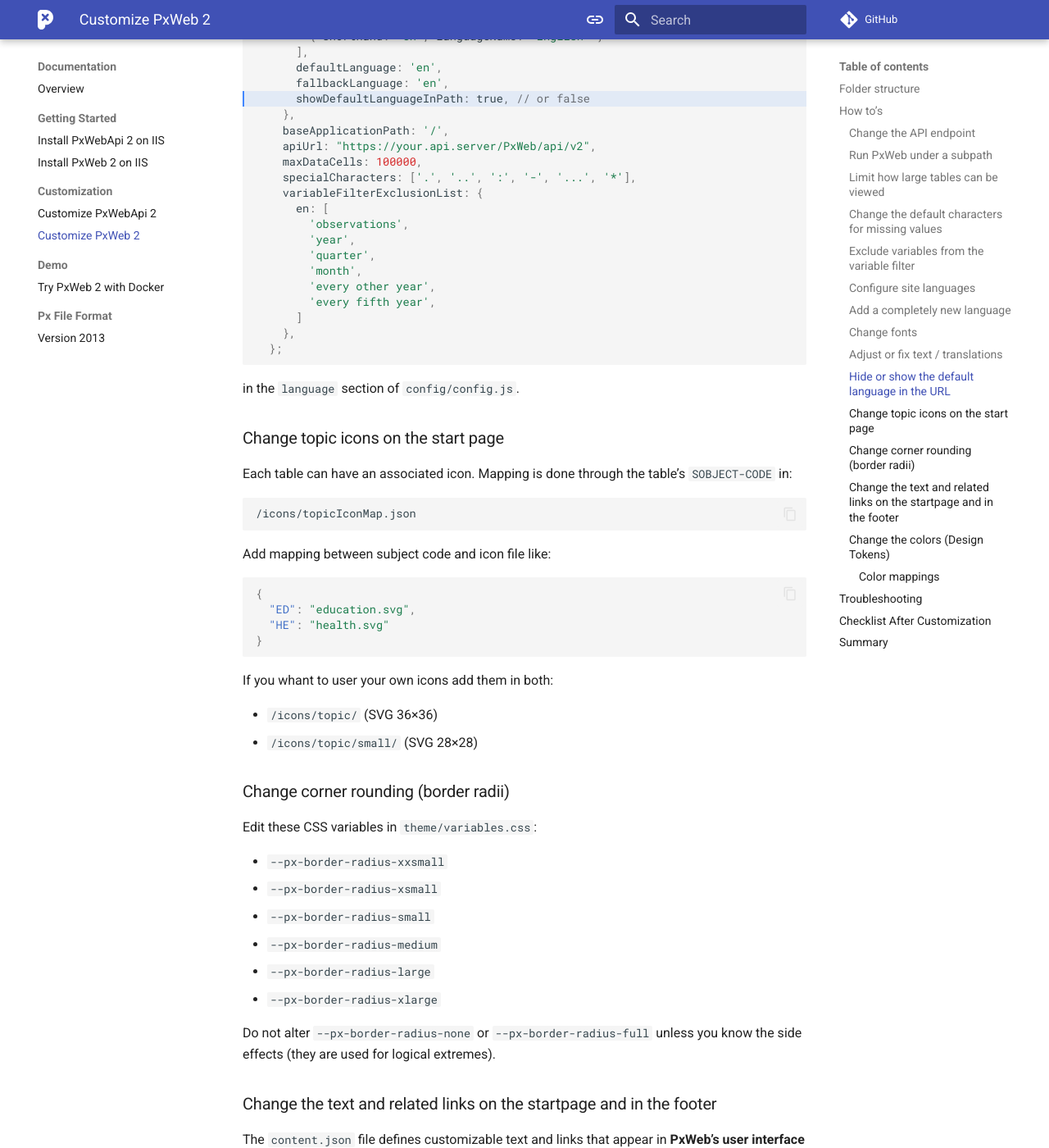
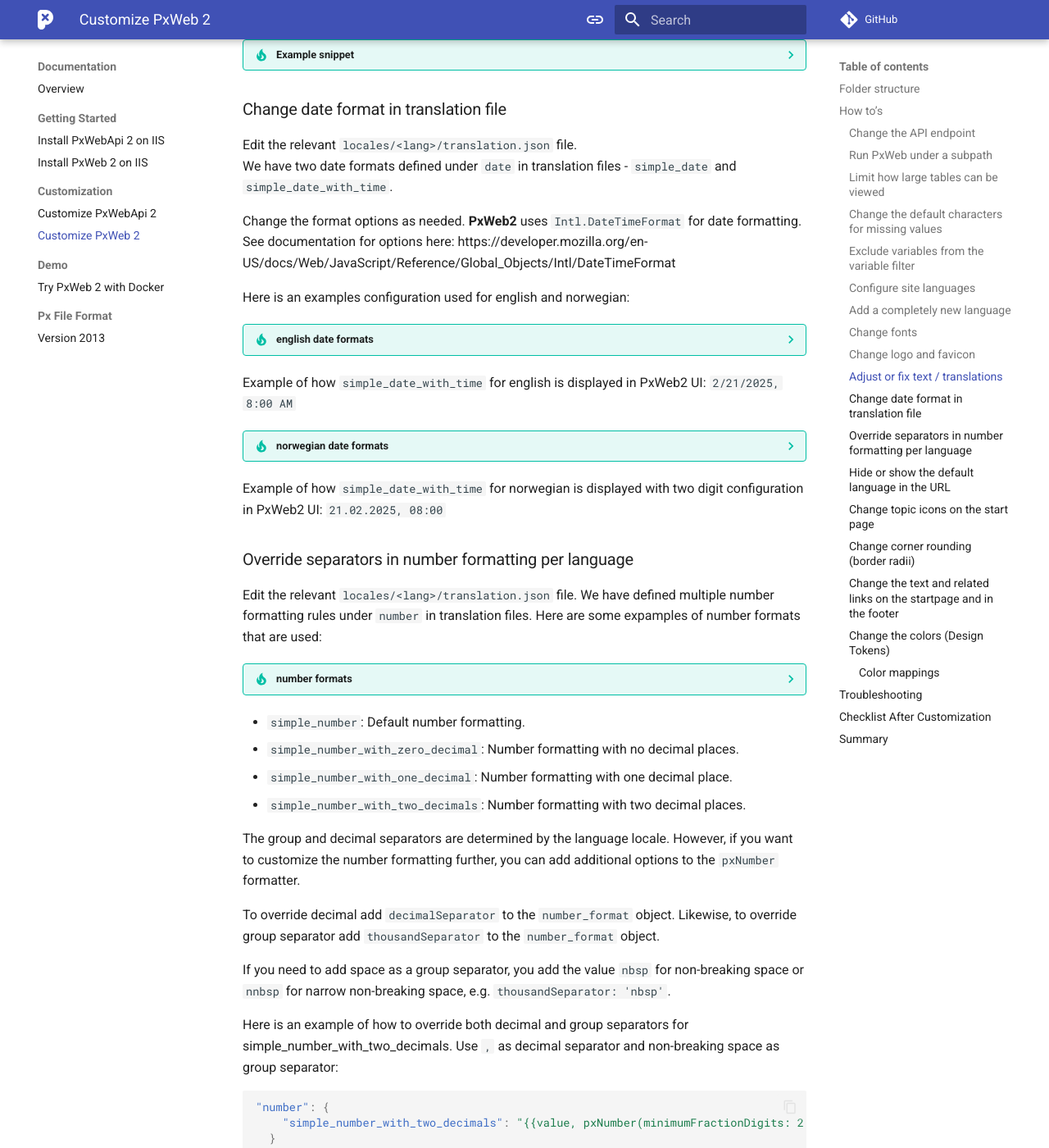
Before and after one commit to PxTools/pxtools.github.io, an MkDocs documentation site: the page built from docs/PxWeb2/documentation/customization.md, in a window 1280 px wide and 1400 px high, scrolled down 5148 px. Shown: the whole window at 82% size. Built offline with MkDocs 1.6.1 and Material for MkDocs 9.7.7, drawn with Linux system fonts in a browser that asks for light colours; comment, search, counter and statistics services are not loaded; some of the changed text lies outside the part shown.

Commit message:
Add examples for customizing content file, date format and number separators (#26)
* Customize logo and favicon

* Add example for links in footer and describe use of external for links in footer.

* Customize date formats in translations file

* Override numer format separators

* Add additional information about detailsection in content file.

* Fixed formatting

````diff
--- a/docs/PxWeb2/documentation/customization.md
+++ b/docs/PxWeb2/documentation/customization.md
@@ -229,6 +229,14 @@
 
 Make sure you have the proper license to self-host fonts.
 
+### Change logo and favicon
+To change the logo/favicon in PxWeb replace svgs in the image folder. The names must be the same.
+
+For image replace `images/logo.svg` with your own logo.
+Replace `images/favicon.ico` / `images/favicon-darkmode.svg` with your own favicon.
+
+The svg **must** include viewbox and width/height attributes for it to be rendered correctly.
+
 ### Adjust or fix text / translations
 
 Edit the relevant `locales/<lang>/translation.json`.
@@ -247,6 +255,69 @@
       }
     }
     ```
+
+### Change date format in translation file
+
+Edit the relevant `locales/<lang>/translation.json` file.
+We have two date formats defined under `date` in translation files - `simple_date` and `simple_date_with_time`.
+
+Change the format options as needed. **PxWeb2** uses `Intl.DateTimeFormat` for date formatting. See documentation for options here: https://developer.mozilla.org/en-US/docs/Web/JavaScript/Reference/Global_Objects/Intl/DateTimeFormat
+
+Here is an examples configuration used for english and norwegian:
+
+??? tip "english date formats"
+    ```json
+    "date": {
+      "simple_date": "{{value, datetime}}",
+      "simple_date_with_time": "{{value, datetime(year: 'numeric'; month: 'numeric'; day: 'numeric'; hour: 'numeric'; minute: 'numeric')}}"
+    }
+    ```
+
+Example of how `simple_date_with_time` for english is displayed in PxWeb2 UI:
+`2/21/2025, 8:00 AM`
+
+??? tip "norwegian date formats"
+    ```json
+    "date": {
+      "simple_date": "{{value, datetime(day: '2-digit'; month: '2-digit'; year: 'numeric')}}",
+      "simple_date_with_time": "{{value, datetime(year: 'numeric'; month: '2-digit'; day: '2-digit'; hour: 'numeric'; minute: 'numeric')}}"
+    }
+    ```
+
+Example of how `simple_date_with_time` for norwegian is displayed with two digit configuration in PxWeb2 UI:
+`21.02.2025, 08:00`
+
+### Override separators in number formatting per language
+Edit the relevant `locales/<lang>/translation.json` file.
+We have defined multiple number formatting rules under `number` in translation files. Here are some expamples of number formats that are used:
+
+??? tip "number formats"
+    ```json
+    "number": {
+        "simple_number": "{{value, pxNumber}}",
+        "simple_number_with_zero_decimal": "{{value, pxNumber(minimumFractionDigits: 0; maximumFractionDigits: 0;)}}",
+        "simple_number_with_one_decimal": "{{value, pxNumber(minimumFractionDigits: 1; maximumFractionDigits: 1;)}}",
+        "simple_number_with_two_decimals": "{{value, pxNumber(minimumFractionDigits: 2; maximumFractionDigits: 2;)}}",
+      }
+    ```
+
+- `simple_number`: Default number formatting.
+- `simple_number_with_zero_decimal`: Number formatting with no decimal places.
+- `simple_number_with_one_decimal`: Number formatting with one decimal place.
+- `simple_number_with_two_decimals`: Number formatting with two decimal places.
+
+The group and decimal separators are determined by the language locale. However, if you want to customize the number formatting further, you can add additional options to the `pxNumber` formatter.
+
+To override decimal add `decimalSeparator` to the `number_format` object. Likewise, to override group separator add `thousandSeparator` to the `number_format` object.
+
+If you need to add space as a group separator, you add the value `nbsp` for non-breaking space or `nnbsp` for narrow non-breaking space, e.g. `thousandSeparator: 'nbsp'`.
+
+Here is an example of how to override both decimal and group separators for simple_number_with_two_decimals. Use `,` as decimal separator and non-breaking space as group separator:
+```json
+"number": {
+    "simple_number_with_two_decimals": "{{value, pxNumber(minimumFractionDigits: 2; maximumFractionDigits: 2; decimalSeparator: ','; thousandSeparator: 'nbsp';)}}",
+  }
+```
 
 ### Hide or show the default language in the URL
 
@@ -354,11 +425,46 @@
     "detailsSection": {
       "enabled": true,
       "detailHeader": "More about PxWeb",
-      "detailContent": []
+      "detailContent": [
+                {
+          "textBlock": {
+            "header": "When to use this section",
+            "text": "This is an optional section that can be used for content that may be useful for some users, but is not essential for everyone. Key information that all users need to see should always appear in the lead paragraph."
+          }
+        },
+        {
+          "links": {
+            "header": "Useful resources",
+            "items": [
+              {
+                "text": "Example link 1",
+                "url": "#"
+              },
+              {
+                "text": "Example link 2 (open in new tab)",
+                "url": "#",
+                "openInNewTab": true
+              }
+            ]
+          }
+        }
+      ]
     }
   },
   "footer": {
-    "columns": []
+    "columns": [
+      {
+        "header": "This is a header",
+          "links": [
+            {
+              "text": "Link text",
+              "url": "https://your.link.here",
+              "external": true
+            },
+            { "text": "Contact us", "url": "mailto:mail@example.com" }
+          ]
+      }
+    ]
   }
 }
 ```
@@ -370,10 +476,10 @@
   `enabled` is `true`, the application renders the **`DetailsSection` component**.
   This section can contain multiple entries, and each entry may be either a
   `textBlock` (with `header` and `text`) or a `links` block (with `header` and a
-  list of `items`).
+  list of `items`). Links described in `items` have `text`, `url`, and an optional `openInNewTab` boolean. If `openInNewTab` is `true`, the link opens in a new browser tab.
 
 - **footer**
-  One or more footer columns with `header` and list of `links`.
+  One or more footer columns with `header` and list of `links`. If links have `external` set to `true`, they automatically will have the icon for external links and will open in a new tab. See example above.
 
   This setup allows administrators to adjust localized content (text and links)
   for each language without modifying the application code.
````
